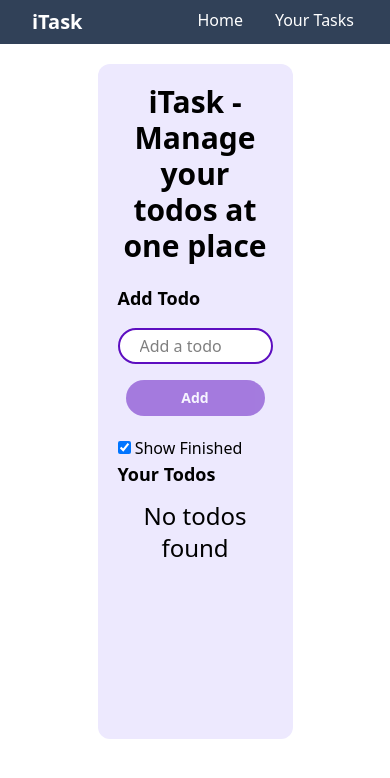
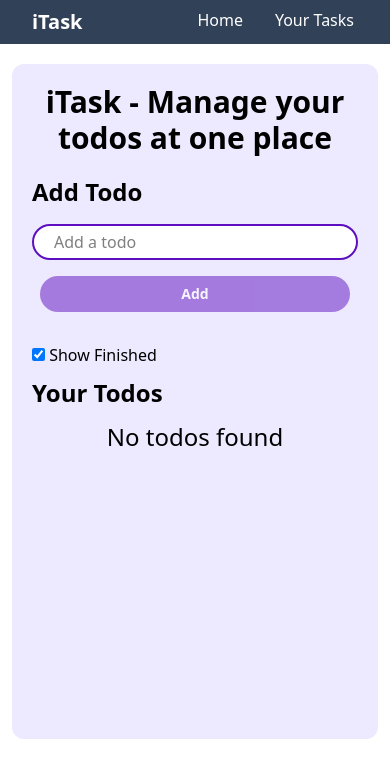
Before and after one commit to Simratsingh2002/WebDevLearniung, a React (Vite) app in the folder React/TODO_PROJECT/: page / in a window 390 px wide. Shown: the top 778 px of the page. Built offline with nearby package versions, Linux system fonts and the light colour scheme.

Commit message:
Completed Project , ended with Ui improvement

```diff
--- a/React/TODO_PROJECT/src/App.jsx
+++ b/React/TODO_PROJECT/src/App.jsx
@@ -61,21 +61,21 @@ function App() {
   return (
     <>
       <Navbar />
-      <div className="container mx-auto my-5 rounded-xl p-5 bg-violet-100 min-h-[80vh] w-1/2">
+      <div className="mx-3 md:container md:mx-auto my-5 rounded-xl p-5 bg-violet-100 min-h-[80vh] md:w-1/2">
       <h1 className='font-bold text-center text-3xl'>iTask - Manage your todos at one place</h1>
         <div className="addTodo my-5 flex flex-col gap-4">
-          <h2 className='text-lg font-bold'>Add Todo</h2>
+          <h2 className='text-2xl font-bold'>Add Todo</h2>
           <input onChange={handleChange} value={todo} className='w-full rounded-full px-5 py-1 border-2 border-violet-800 bg-white' type="text" placeholder='Add a todo' />
           <button onClick={handleAdd} disabled={todo.length<=3} className='bg-violet-800 mx-2 rounded-full hover:bg-violet-950 p-4 py-2 text-sm font-bold text-white disabled:opacity-50 disabled:cursor-not-allowed'>Add</button>
         </div>
-        <input  onChange={toggleFinished} type="checkbox" checked={showFinished}  /> Show Finished
-        <h2 className='text-lg font-bold'>Your Todos</h2>
+        <input className='my-4' onChange={toggleFinished} type="checkbox" checked={showFinished}  /> Show Finished
+        <h2 className='text-2xl font-bold'>Your Todos</h2>
         <div className='todos'>
           {todos.length===0 && <div className='text-center text-2xl fo nt-bold m-3'>No todos found</div>}
           {todos.map(item => {
 
 
-            return (showFinished || !item.isCompleted)  && <div key={item.id} className="todo flex w-1/2 justify-between my-3 ">
+            return (showFinished || !item.isCompleted)  && <div key={item.id} className="todo flex md:w-1/2 justify-between my-3 ">
               <div className="flex gap-5">
               <input name={item.id} onChange={handleCheckbox} type="checkbox" checked ={item.isCompleted} />
               <div className={item.isCompleted ? "line-through":""}>{item.todo} </div>
```
